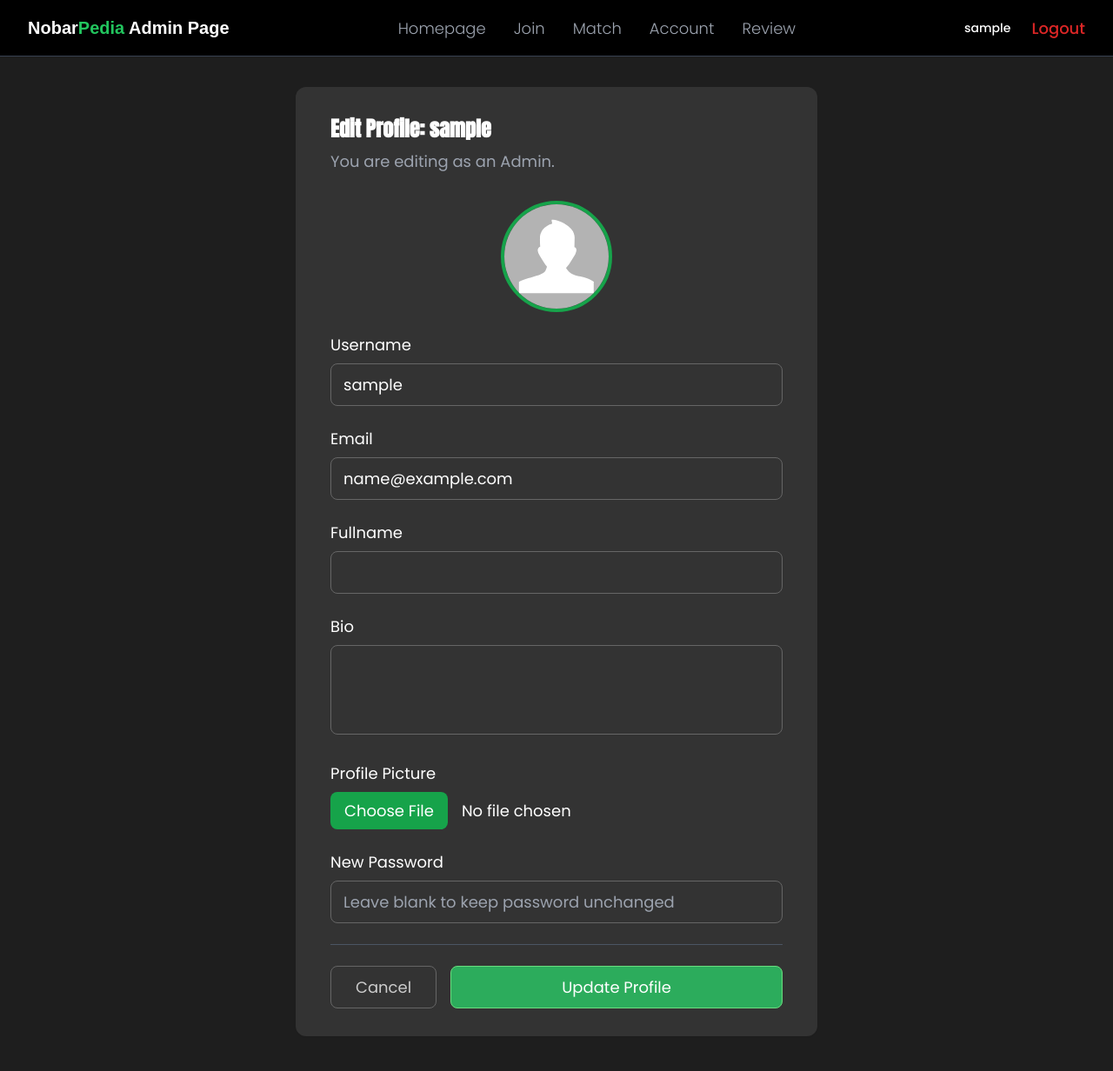
After one commit to pbp-kelompok-a9/NobarPedia, a Django app: page /account/admin/edit_profile/1 in a window 1280 px wide. The commit adds this page. Shown: the whole page at 87% size. Run offline with Django 5.2, Linux system fonts and the light colour scheme; the visitor is signed in with stand-in values (Sample User, id 1); data comes from the database, SQL or seed files in the repository; some libraries are stand-ins or nearby versions; some web fonts are replaced.

Commit message:
implements admin dashboard for account module

```diff
--- a/account/forms.py
+++ b/account/forms.py
@@ -63,12 +63,13 @@ class CustomUserEditForm(forms.ModelForm):
     def __init__(self, *args, **kwargs):
         super(CustomUserEditForm, self).__init__(*args, **kwargs)
         # Isi field dari model Profile jika ada
-        if self.instance and hasattr(self.instance, 'profile'):
+        if self.instance:
             self.fields['username'].initial = self.instance.username
-            self.fields['email'].initial = self.instance.email
-            self.fields['fullname'].initial = self.instance.profile.fullname
-            self.fields['bio'].initial = self.instance.profile.bio
-            self.fields['profile_picture'].initial = self.instance.profile.profile_picture
+            if hasattr(self.instance, 'profile'):
+                self.fields['email'].initial = self.instance.email
+                self.fields['fullname'].initial = self.instance.profile.fullname
+                self.fields['bio'].initial = self.instance.profile.bio
+                self.fields['profile_picture'].initial = self.instance.profile.profile_picture
 
     def save(self, commit=True):
         user = super(CustomUserEditForm, self).save(commit=False)
@@ -83,3 +84,52 @@ class CustomUserEditForm(forms.ModelForm):
                 profile.profile_picture = pic
             profile.save()
         return user
+
+
+
+class AdminUserEditForm(forms.ModelForm):
+    email = forms.EmailField(required=False)
+    fullname = forms.CharField(max_length=100, required=False)
+    bio = forms.CharField(widget=forms.Textarea, required=False)
+    profile_picture = forms.ImageField(required=False)
+
+    # field password (admin bisa ubah password langsung)
+    password = forms.CharField(widget=forms.PasswordInput, required=False, help_text="Leave blank to keep the current password.")
+
+    class Meta:
+        model = User
+        fields = ['username', 'email', 'fullname', 'bio', 'profile_picture', 'password']
+
+    def __init__(self, *args, **kwargs):
+        super(AdminUserEditForm, self).__init__(*args, **kwargs)
+        if self.instance:
+            self.fields['username'].initial = self.instance.username
+            if hasattr(self.instance, 'profile'):
+                self.fields['email'].initial = self.instance.email
+                self.fields['fullname'].initial = self.instance.profile.fullname
+                self.fields['bio'].initial = self.instance.profile.bio
+                self.fields['profile_picture'].initial = self.instance.profile.profile_picture
+
+        # Make password field not show existing hash
+        self.fields['password'].initial = ''
+
+    def save(self, commit=True):
+        user = super(AdminUserEditForm, self).save(commit=False)
+
+        user.email = self.cleaned_data.get('email')
+        password = self.cleaned_data.get('password')
+        if password:
+            user.set_password(password)
+
+        if commit:
+            user.save()
+            profile, _ = Profile.objects.get_or_create(user=user)
+            profile.fullname = self.cleaned_data.get('fullname', '')
+            profile.bio = self.cleaned_data.get('bio', '')
+            pic = self.cleaned_data.get('profile_picture')
+            # Only set profile_picture if present in cleaned_data
+            if pic is not None:
+                profile.profile_picture = pic
+            profile.save()
+
+        return user
--- /dev/null
+++ b/account/templates/admin_edit_profile.html
@@ -0,0 +1,133 @@
+{% extends 'base.html' %}
+{% load static %}
+
+{% block meta %}
+<title>Admin Edit Profile</title>
+{% endblock meta %}
+
+{% block content %}
+{% include 'navbar-admin.html' %}
+<style>
+.input-bar {
+    border-radius: 8px;
+    border: 1px solid var(--Neutral-700, #666);
+    background: var(--Neutral-900, #333);
+    color: white;
+    padding: 10px 14px;
+    width: 100%;
+}
+.input-bar:focus {
+    outline: none;
+    border-color: #2CAC5C;
+}
+.btn-save {
+    border-radius: 8px;
+    border: 1px solid #6ADE7F;
+    background: #2CAC5C;
+    color: white;
+    padding: 10px 28px;
+    transition: background 0.2s ease;
+}
+.btn-save:hover {
+    background: #23994E;
+}
+.btn-cancel {
+    border-radius: 8px;
+    border: 1px solid #666;
+    background: #333;
+    color: #ccc;
+    padding: 10px 28px;
+    transition: background 0.2s ease;
+}
+.btn-cancel:hover {
+    background: #444;
+}
+</style>
+
+<div class="min-h-screen bg-[#1E1E1E] flex flex-col items-center justify-center pt-[100px] pb-10">
+    <div class="bg-[#333] w-full max-w-[600px] rounded-[12px] px-10 py-8 shadow-sm">
+        <div class="mb-8">
+            <h1 class="text-2xl font-bold text-white mb-2">Edit Profile: {{ user_to_edit.username }}</h1>
+            <p class="text-gray-400">You are editing as an Admin.</p>
+        </div>
+
+        {% if user_to_edit.profile.profile_picture %}
+            <img src="{{ user_to_edit.profile.profile_picture.url }}" alt="Profile Picture"
+                class="w-32 h-32 mx-auto rounded-full border-4 border-green-600 object-cover mb-4">
+        {% else %}
+            <img src="{% static 'image/no-profile-picture.svg' %}" alt="No Profile Picture"
+                class="w-32 h-32 mx-auto rounded-full border-4 border-green-600 object-cover mb-4">
+        {% endif %}
+
+        {% if form.errors %}
+        <div class="mb-6 space-y-2">
+          {% for field, errors in form.errors.items %}
+            {% for error in errors %}
+              <div class="text-sm text-red-300">
+                <strong>{{ field|title }}:</strong> {{ error }}
+              </div>
+            {% endfor %}
+          {% endfor %}
+        </div>
+        {% endif %}
+
+        <form method="POST" enctype="multipart/form-data" class="space-y-6">
+            {% csrf_token %}
+
+            <div>
+                <label for="username" class="block body mb-2 text-white">Username</label>
+                <input id="username" name="username" type="text"
+                    class="w-full input-bar"
+                    value="{{ form.username.value|default:'' }}">
+            </div>
+
+            <div>
+                <label for="email" class="block body mb-2 text-white">Email</label>
+                <input id="email" name="email" type="email"
+                    class="w-full input-bar"
+                    value="{{ form.email.value|default:'' }}">
+            </div>
+
+            <div>
+                <label for="fullname" class="block body mb-2 text-white">Fullname</label>
+                <input id="fullname" name="fullname" type="text"
+                    class="w-full input-bar"
+                    value="{{ form.fullname.value|default:'' }}">
+            </div>
+
+            <div>
+                <label for="bio" class="block body mb-2 text-white">Bio</label>
+                <textarea id="bio" name="bio" rows="3"
+                    class="w-full input-bar resize-none">{{ form.bio.value|default:'' }}</textarea>
+            </div>
+
+            <div>
+                <label for="profile_picture" class="block body mb-2 text-white">Profile Picture</label>
+                {% if form.profile_picture.value %}
+                <p class="text-sm text-gray-400 mb-2">Current: <a href="{{ form.profile_picture.value.url }}" class="text-green-400" target="_blank">{{ form.profile_picture.value.name }}</a></p>
+                {% endif %}
+                <input id="profile_picture" name="profile_picture" type="file" accept="image/*"
+                    class="w-full text-white file:mr-4 file:py-2 file:px-4 file:rounded-lg file:border-0 file:bg-green-600 file:text-white hover:file:bg-green-700">
+            </div>
+
+            <div>
+                <label for="password" class="block body mb-2 text-white">New Password</label>
+                <input id="password" name="password" type="password"
+                    class="w-full input-bar"
+                    placeholder="Leave blank to keep password unchanged">
+            </div>
+
+            <div class="flex flex-col sm:flex-row gap-4 pt-6 border-t border-gray-600">
+                <a href="{% url 'account:account_admin_dashboard' %}"
+                   class="order-2 sm:order-1 btn-cancel text-center">
+                    Cancel
+                </a>
+                <button type="submit"
+                        class="order-1 sm:order-2 flex-1 btn-save">
+                    Update Profile
+                </button>
+            </div>
+        </form>
+    </div>
+</div>
+{% endblock %}
--- a/account/templates/delete_modal.html
+++ b/account/templates/delete_modal.html
@@ -84,10 +84,12 @@ function hideDeleteModal() {
 async function handleDelete() {
   const response = await fetch(`/account/delete_profile/${currentUserId}`, {
     method: 'POST',
+    headers: { "X-CSRFToken": document.querySelector("[name=csrfmiddlewaretoken]").value }
   });
 
   hideDeleteModal();
   // document.dispatchEvent(new CustomEvent("productDeleted"));
   // showToast("Product deleted successfully!", '', 'deleted');
+  window.location.href = response.url;
 }
 </script>
--- a/account/urls.py
+++ b/account/urls.py
@@ -13,4 +13,6 @@ urlpatterns = [
     path('edit_profile/<int:id>', views.edit_profile, name='edit_profile'),
     path('change_password/<int:id>', views.change_password, name='change_password'),
     path('delete_profile/<int:id>', views.delete_profile, name='delete_profile'),
+    path('admin', views.account_admin_dashboard, name='account_admin_dashboard'),
+    path('admin/edit_profile/<int:id>', views.admin_edit_profile, name='admin_edit_profile'),
 ]
--- a/account/views.py
+++ b/account/views.py
@@ -1,5 +1,5 @@
 from django.contrib.auth.forms import AuthenticationForm, PasswordChangeForm
-from account.forms import CustomUserCreationForm, CustomUserEditForm
+from account.forms import AdminUserEditForm, CustomUserCreationForm, CustomUserEditForm
 
 from account.models import Profile
 from django.contrib.auth.models import User
@@ -22,7 +22,10 @@ def login_user(request):
         if form.is_valid():
             user = form.get_user()
             login(request, user)
-            response = HttpResponseRedirect(reverse("homepage:show_homepage"))
+            if not user.is_staff:
+                response = HttpResponseRedirect(reverse("homepage:show_homepage"))
+            else:
+                response = HttpResponseRedirect(reverse("account:account_admin_dashboard"))
             # response.set_cookie('last_login', str(datetime.datetime.now()))
             return response
     else:
@@ -83,11 +86,23 @@ def edit_profile(request, id):
     return render(request, "edit_profile.html", context)
 
 @login_required(login_url='/account/login')
-@csrf_exempt
+# @csrf_exempt
 def delete_profile(request, id):
-  user = get_object_or_404(User, pk=id)
-  user.delete()
-  return HttpResponseRedirect(reverse('account:login'))
+    # Hanya dirinya sendiri atau ADMIN yg boleh delete
+    if not request.user.is_staff and request.user.id != id:
+        return HttpResponseRedirect(reverse('homepage:show_homepage'))
+
+    user_to_delete = get_object_or_404(User, pk=id)
+    is_admin = request.user.is_staff
+
+    user_to_delete.delete()
+
+    if is_admin:
+        # Kalo admin yang delete, balik ke dashboard admin
+        return HttpResponseRedirect(reverse('account:account_admin_dashboard'))
+    else:
+        # Kalo dirinya sendiri yg delete, arahkan ke login
+        return HttpResponseRedirect(reverse('account:login'))
 
 # @login_required(login_url='/account/login')
 # def delete_profile_from_admin(request, id):
@@ -121,3 +136,31 @@ def change_password(request, id):
 @login_required(login_url='/account/login')
 def show_user(request):
     return JsonResponse(data=[{'msg':'this is user page'}], safe=False)
+
+@login_required(login_url='/account/login')
+def account_admin_dashboard(request):
+    if not request.user.is_staff:
+        return HttpResponseRedirect(reverse('homepage:show_homepage'))
+
+    users = User.objects.all()
+    context = {'users': users}
+    return render(request, "account_admin_dashboard.html", context)
+
+@login_required(login_url='/account/login')
+def admin_edit_profile(request, id):
+    if not request.user.is_staff:
+        return HttpResponseRedirect(reverse('homepage:show_homepage'))
+
+    user_to_edit = get_object_or_404(User, pk=id)
+
+    if request.method == 'POST':
+        form = AdminUserEditForm(request.POST, request.FILES, instance=user_to_edit)
+        if form.is_valid():
+            form.save()
+            messages.success(request, 'User profile updated successfully!')
+            return redirect('account:account_admin_dashboard')
+    else:
+        form = AdminUserEditForm(instance=user_to_edit)
+
+    context = {'form': form, 'user_to_edit': user_to_edit}
+    return render(request, "admin_edit_profile.html", context)
```
Also changed, not shown: account/templates/account_admin_dashboard.html (added, +94 -0 lines), static/image/delete-outline.svg (added), static/image/edit-outline.svg (added).
